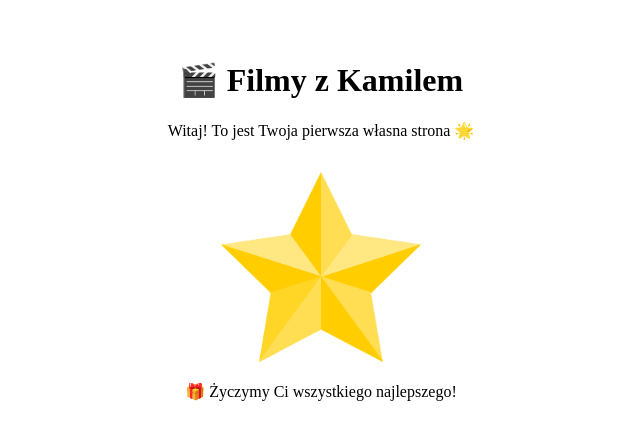
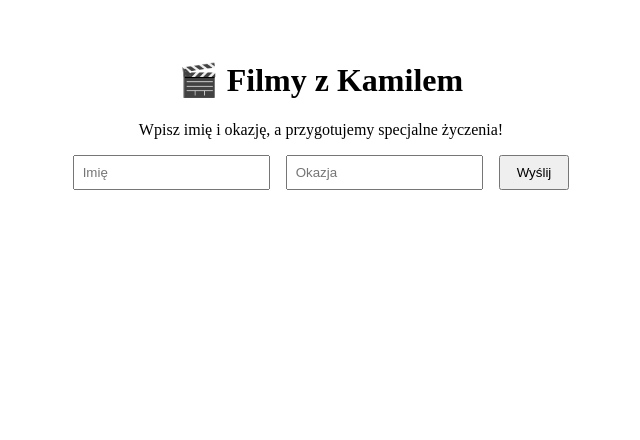
Before and after one commit to limakanorw/filmy-z-kamilem, a Next.js app: page / in a window 1280 px wide. Shown: the top 440 px of the page, without its empty margins (319-959 px from the left). Built offline with nearby package versions, Linux system fonts and the light colour scheme.

Commit message:
Update index.js

```diff
--- a/pages/index.js
+++ b/pages/index.js
@@ -1,16 +1,51 @@
+import { useState } from "react";
+
 export default function Home() {
+  const [imie, setImie] = useState("");
+  const [okazja, setOkazja] = useState("");
+  const [pokazWiadomosc, setPokazWiadomosc] = useState(false);
+
+  const handleSubmit = (e) => {
+    e.preventDefault(); // zapobiega przeładowaniu strony
+    setPokazWiadomosc(true);
+  };
+
   return (
     <div style={{ textAlign: "center", padding: "2rem" }}>
       <h1>🎬 Filmy z Kamilem</h1>
-      <p>Witaj! To jest Twoja pierwsza własna strona 🌟</p>
+      <p>Wpisz imię i okazję, a przygotujemy specjalne życzenia!</p>
 
-      <img
-        src="/celebryta.jpg"
-        alt="celebryta"
-        style={{ width: "200px", marginTop: "1rem" }}
-      />
+      <form onSubmit={handleSubmit} style={{ marginTop: "1rem" }}>
+        <input
+          type="text"
+          placeholder="Imię"
+          value={imie}
+          onChange={(e) => setImie(e.target.value)}
+          style={{ padding: "0.5rem", marginRight: "1rem" }}
+        />
+        <input
+          type="text"
+          placeholder="Okazja"
+          value={okazja}
+          onChange={(e) => setOkazja(e.target.value)}
+          style={{ padding: "0.5rem", marginRight: "1rem" }}
+        />
+        <button type="submit" style={{ padding: "0.5rem 1rem" }}>
+          Wyślij
+        </button>
+      </form>
 
-      <p>🎁 Życzymy Ci wszystkiego najlepszego!</p>
+      {pokazWiadomosc && (
+        <div style={{ marginTop: "2rem" }}>
+          <img
+            src="/celebryta.jpg"
+            alt="celebryta"
+            style={{ width: "200px", marginBottom: "1rem" }}
+          />
+          <h2>Cześć {imie}! 🎉</h2>
+          <p>Wszystkiego najlepszego z okazji: {okazja}!</p>
+        </div>
+      )}
     </div>
   );
 }
```
